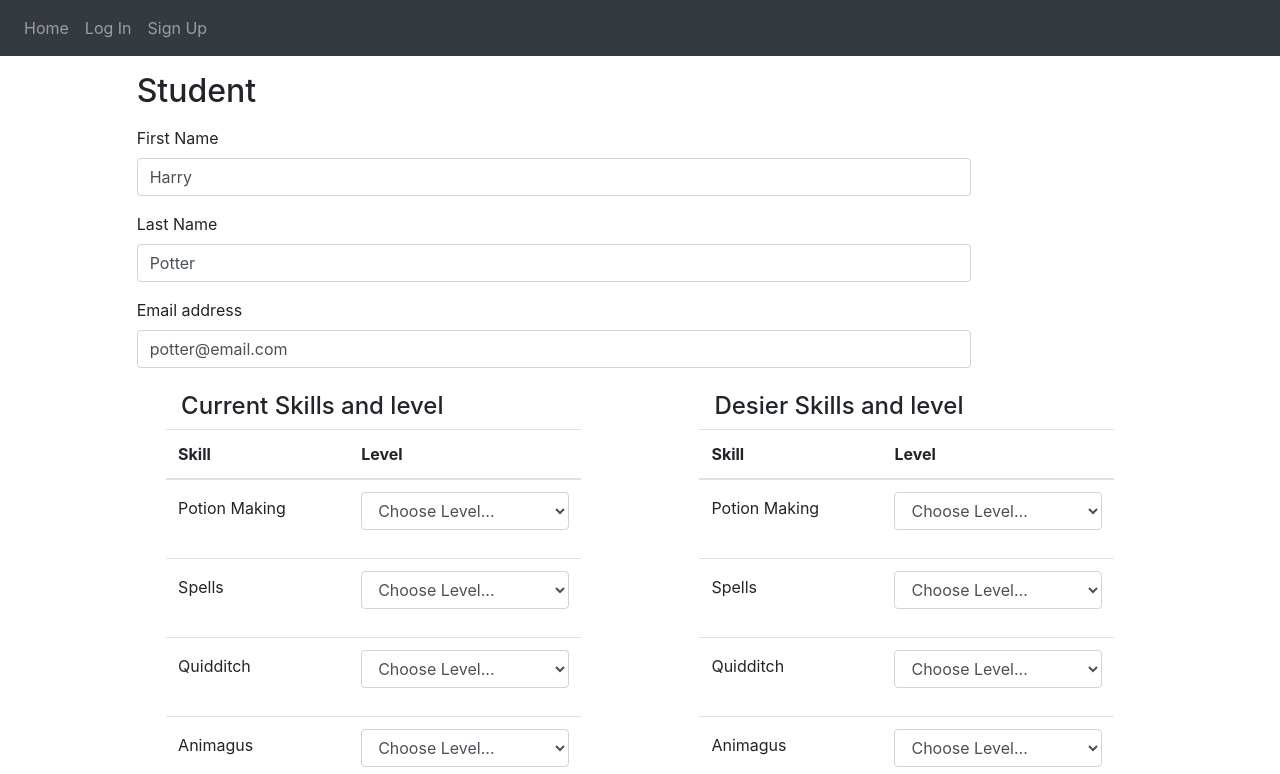
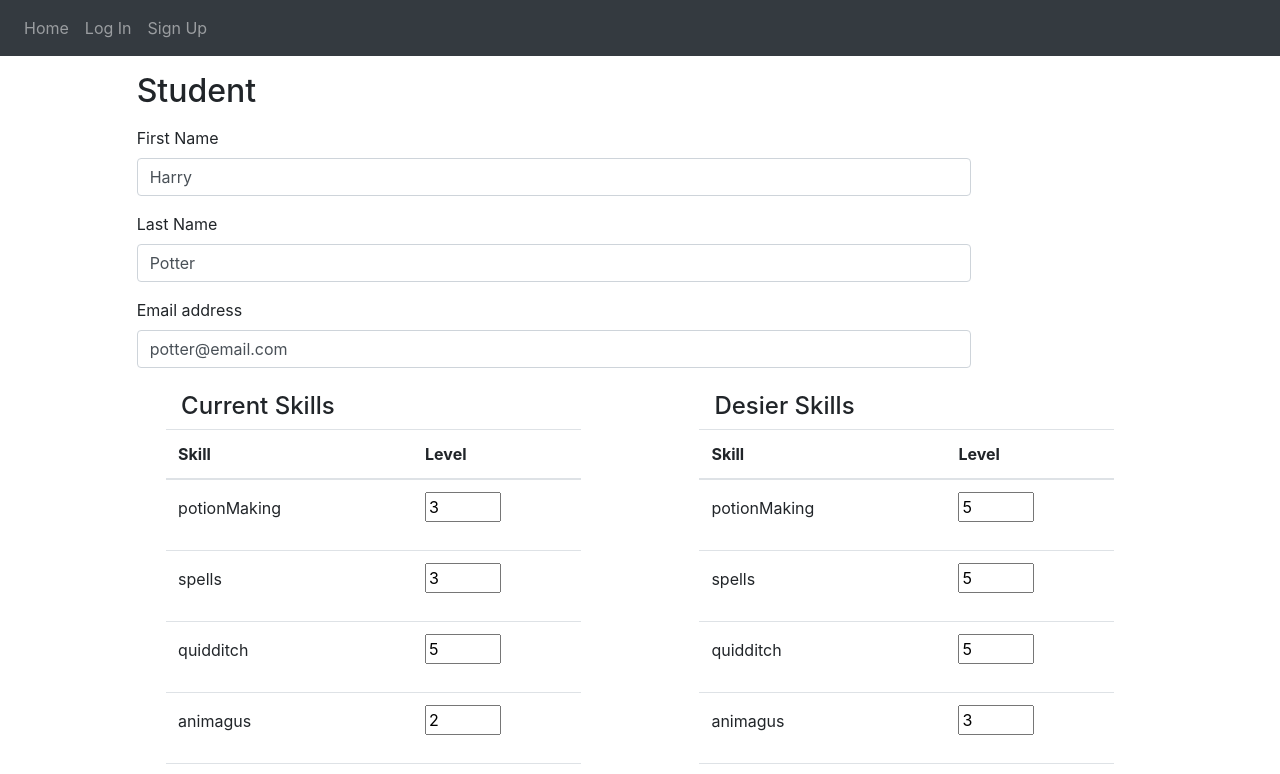
Before and after one commit to israeltechchallenge/hogwarts-react-edumarg, a React (Create React App) app: page /student/1a2b3c4e in a window 1280 px wide. Shown: the top 774 px of the page. Built offline with nearby package versions, Linux system fonts and the light colour scheme.

Commit message:
improve student form remove bug

```diff
--- a/src/App.js
+++ b/src/App.js
@@ -167,7 +167,6 @@ class App extends Component {
   }
 
   handleDeleteStudent(studentToDelete) {
-    console.log("delete");
     let newStudents = [...this.state.students];
     const index = newStudents.indexOf(studentToDelete);
     newStudents.splice(index, 1);
--- a/src/components/mainPage.jsx
+++ b/src/components/mainPage.jsx
@@ -64,8 +64,12 @@ class MainPage extends Component {
                         <table className="table">
                           <thead className="thead-light">
                             <tr>
-                              <th scope="col">Current Skill</th>
-                              <th scope="col">Level</th>
+                              <th className="my-0 py-0" scope="col">
+                                Current Skill
+                              </th>
+                              <th className="my-0 py-0" scope="col">
+                                Level
+                              </th>
                             </tr>
                           </thead>
                           <tbody>
@@ -84,8 +88,12 @@ class MainPage extends Component {
                         <table className="table">
                           <thead className="thead-light">
                             <tr>
-                              <th scope="col">Desier Skill</th>
-                              <th scope="col">Level</th>
+                              <th className="my-0 py-0" scope="col">
+                                Desier Skill
+                              </th>
+                              <th className="my-0 py-0" scope="col">
+                                Level
+                              </th>
                             </tr>
                           </thead>
                           <tbody>
--- a/src/components/skillsTable.jsx
+++ b/src/components/skillsTable.jsx
@@ -1,14 +1,6 @@
 import React from "react";
 const SkillsTable = (props) => {
-  const skills = [
-    "Potion Making",
-    "Spells",
-    "Quidditch",
-    "Animagus",
-    "Apparate",
-    "Metamorphmagi",
-    "Parcelongue",
-  ];
+  const skills = props.data;
 
   return (
     <React.Fragment>
@@ -20,7 +12,7 @@ const SkillsTable = (props) => {
           </tr>
         </thead>
         <tbody>
-          {skills.map((skill) => (
+          {Object.keys(skills).map((skill) => (
             <tr key={`${props.type}${skill.replace(" ", "")}`}>
               <td className="pt-3 mt-1">{skill}</td>
               <td>
@@ -29,27 +21,18 @@ const SkillsTable = (props) => {
                     className="sr-only"
                     htmlFor={`${props.skillType}${skill.replace(" ", "")}level`}
                   >
-                    {`Current ${skill} level`}
+                    {`Current ${skill} level`}--
                   </label>
-                  <select
-                    key={`${props.type}${skill.replace(" ", "")}level`}
-                    className="form-control"
-                    name={`${skill
-                      .replace(" ", "")
-                      .replace(skill[0], skill[0].toLocaleLowerCase())}`}
-                    id={`$${skill
-                      .replace(" ", "")
-                      .replace(skill[0], skill[0].toLocaleLowerCase())}`}
+                  <input
+                    type="number"
+                    placeholder="1"
+                    min="1"
+                    max="5"
+                    id={skill}
+                    name={skill}
+                    value={props.data[skill]}
                     onChange={(event) => props.onChange(event)}
-                  >
-                    <option defaultValue>Choose Level...</option>
-                    <option value="0">0</option>
-                    <option value="1">1</option>
-                    <option value="2">2</option>
-                    <option value="3">3</option>
-                    <option value="4">4</option>
-                    <option value="5">5</option>
-                  </select>
+                  ></input>
                 </div>
               </td>
             </tr>
--- a/src/components/student.jsx
+++ b/src/components/student.jsx
@@ -46,6 +46,8 @@ class Student extends Component {
       this.props.history.replace("/not-found");
       return;
     }
+    console.log("current", editStudent.currentSkills);
+    console.log("desier", editStudent.desierSkills);
     this.setState({
       student: editStudent,
       currentSkills: editStudent.currentSkills,
@@ -159,12 +161,11 @@ class Student extends Component {
 
             <div className="row">
               <div className="col-sm-5 mx-auto">
-                <h4 className="my-2 text-justify col-sm-10">
-                  Current Skills and level
-                </h4>
+                <h4 className="my-2 text-justify col-sm-10">Current Skills</h4>
                 <SkillsTable
                   type="current"
                   onChange={(event) => this.handleOnChangeCurrentSkills(event)}
+                  data={this.state.currentSkills}
                 />
               </div>
               {errors.currentSkills && (
@@ -174,12 +175,11 @@ class Student extends Component {
               )}
 
               <div className="col-sm-5 mx-auto">
-                <h4 className="my-2 text-justify col-sm-10">
-                  Desier Skills and level
-                </h4>
+                <h4 className="my-2 text-justify col-sm-10">Desier Skills</h4>
                 <SkillsTable
                   type="desier"
                   onChange={(event) => this.handleOnChangeDesierSkills(event)}
+                  data={this.state.desierSkills}
                 />
               </div>
             </div>
```
